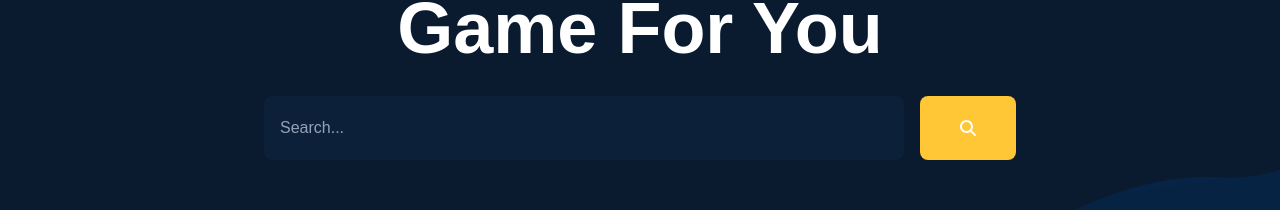
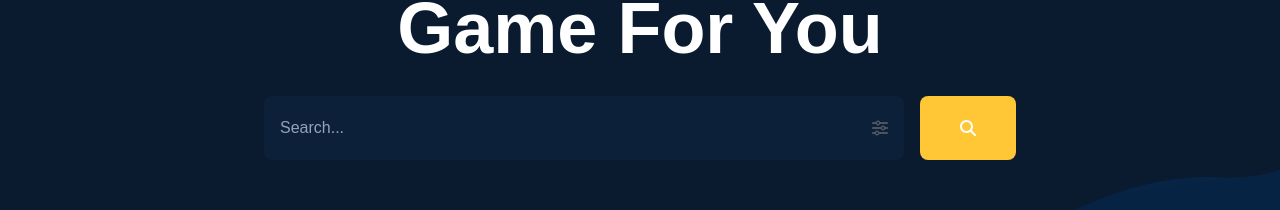
Before and after one commit to antonm7/gamefevr-website-client, a Next.js app: page / in a window 1280 px wide. Shown: the part 240-450 px from the top of the page. Built offline with nearby package versions, Linux system fonts and the light colour scheme; no server answers.

Commit message:
added access for filters, added v for navbar

```diff
--- a/components/common/SearchInput.tsx
+++ b/components/common/SearchInput.tsx
@@ -1,10 +1,14 @@
-import { getGames } from "../../lib/functions/dataGames"
+import { faSliders } from "@fortawesome/free-solid-svg-icons"
+import { FontAwesomeIcon } from "@fortawesome/react-fontawesome"
+import { useStore } from "../../store"
 
 export default function SearchInput() {
-    getGames()
+    const store = useStore()
+
     return (
-        <input autoSave="true" autoFocus={true} placeholder="Search..." className="w-700 text-white placeholder-slate-400 outline-0 p-4 h-16 bg-inputBg rounded-lg">
-
-        </input>
+        <div className="flex items-center relative ">
+            <FontAwesomeIcon onClick={() => store.changeFilterVisibility(true)} icon={faSliders} className="absolute h-4 cursor-pointer right-4 text-gray-600"/>
+            <input autoSave="true" autoFocus={true} placeholder="Search..." className="w-700 text-white placeholder-slate-400 outline-0 p-4 h-16 bg-inputBg rounded-lg" />
+        </div>
     )
 }
--- /dev/null
+++ b/components/common/SmallSearchInput.tsx
@@ -0,0 +1,13 @@
+import { faSliders } from "@fortawesome/free-solid-svg-icons";
+import { FontAwesomeIcon } from "@fortawesome/react-fontawesome";
+import { useStore } from "../../store";
+
+export default function SmallSearchInput() {
+    const store = useStore()
+    return (
+        <div className="flex items-center relative ">
+            <FontAwesomeIcon onClick={() => store.changeFilterVisibility(true)} icon={faSliders} className="absolute h-3 cursor-pointer right-4 text-gray-600"/>
+            <input autoSave="true" placeholder="Search..." className="w-500 text-white text-xs placeholder-slate-400 outline-0 p-4 h-10 bg-inputBg rounded-lg" />
+        </div>
+    )
+}
```
